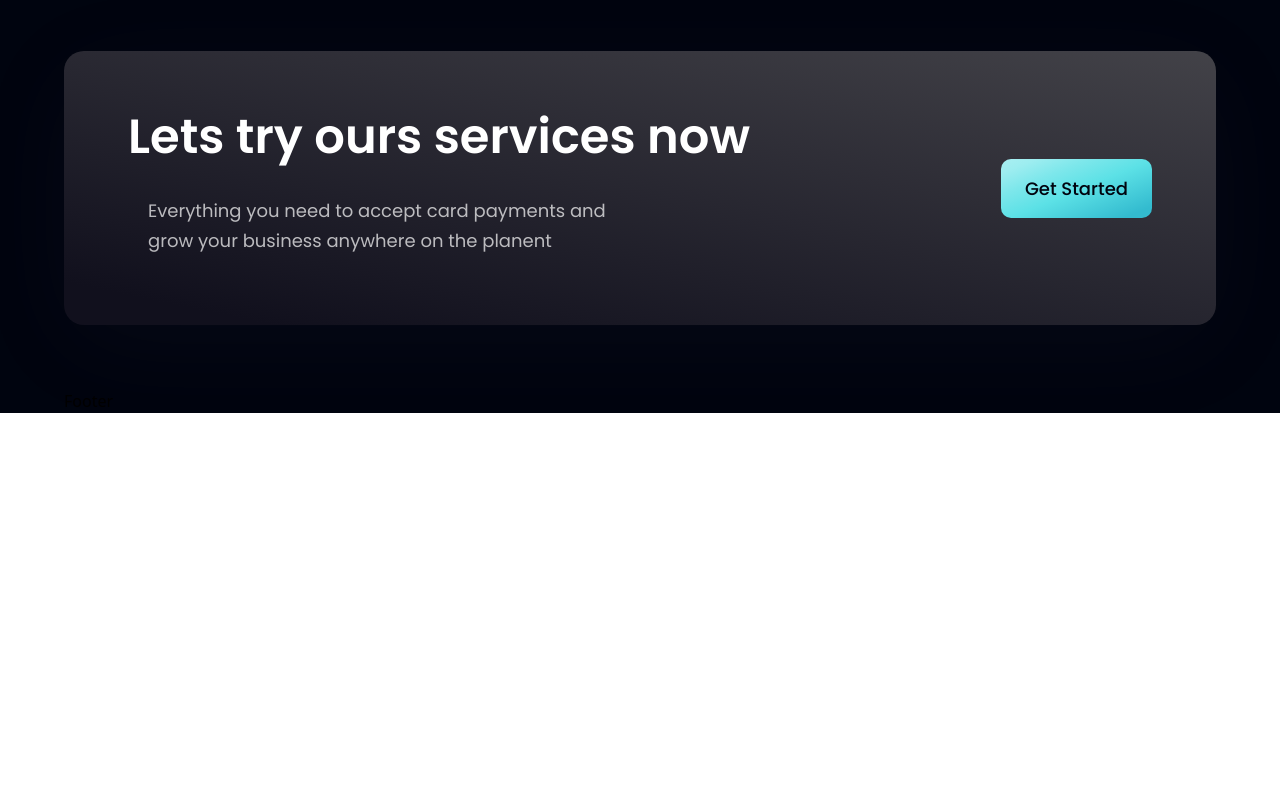
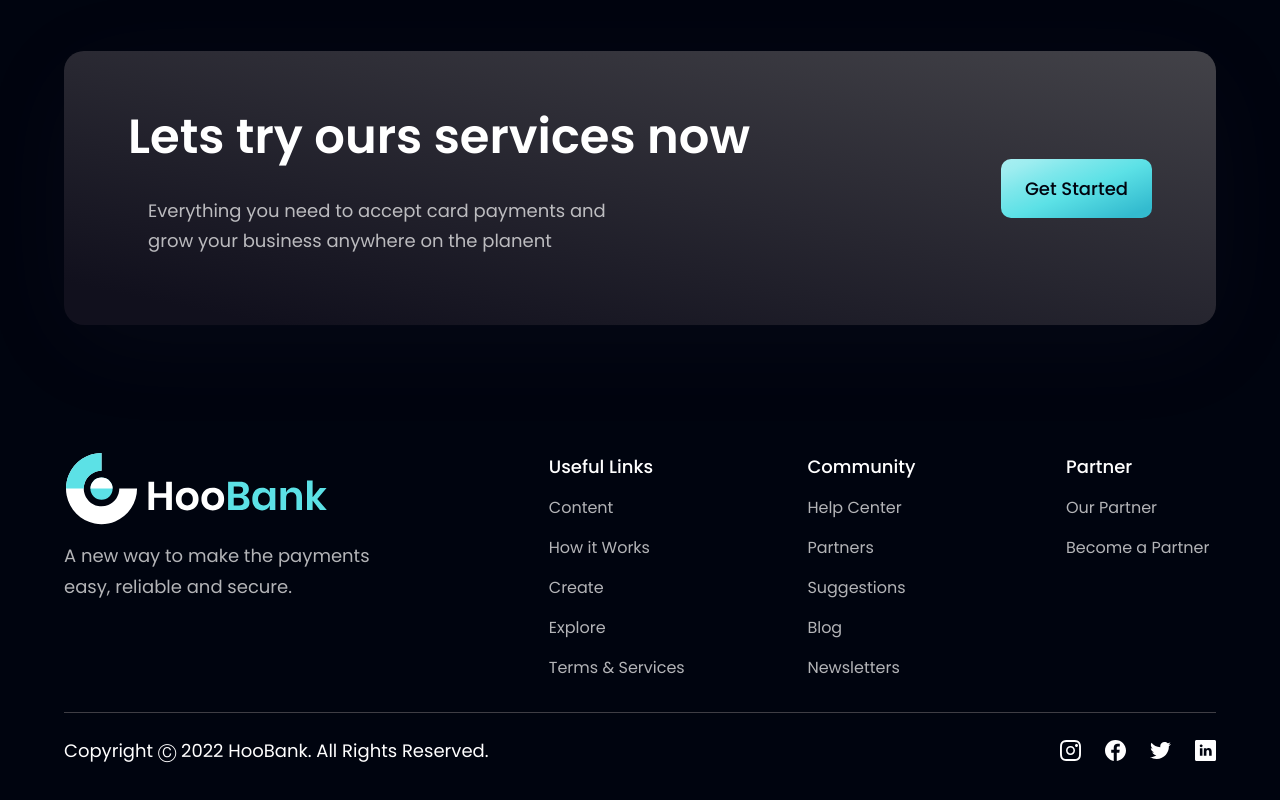
Before and after one commit to Gracious265/modern-ui, a React (Vite) app: page / in a window 1280 px wide. Shown: the part 4097-4897 px from the top of the page. Before the commit the page ends 4510 px from the top, so only its background shows below. Built offline with nearby package versions, Linux system fonts and the light colour scheme.

Commit message:
footer component done

```diff
--- a/src/components/Footer.jsx
+++ b/src/components/Footer.jsx
@@ -1,9 +1,66 @@
 import React from 'react'
+import styles from "../style";
+import { logo } from "../assets";
+import { footerLinks, socialMedia } from "../constants";
 
-const Footer = () => {
-  return (
-    <div>Footer</div>
+const Footer = () => (
+    <section className={`${styles.flexCenter} ${styles.paddingY} flex-col `}>
+     <div className={`${styles.flexStart} md:flex-row flex-col mb-8 w-full`}>
+      <div className="flex-[1] flex flex-col justify-start mr-10">
+        <img
+          src={logo}
+          alt="hoobank"
+          className="w-[266px] h-[72.14px] object-contain"
+        />
+        <p className={`${styles.paragraph} mt-4 max-w-[312px]`}>
+          A new way to make the payments easy, reliable and secure.
+        </p>
+      </div>
+
+          <div className="flex-[1.5] w-full flex flex-row justify-between flex-wrap md:mt-0 mt-10">
+        {footerLinks.map((footerlink) => (
+          <div key={footerlink.title} className={`flex flex-col ss:my-0 my-4 min-w-[150px]`}>
+            <h4 className="font-poppins font-medium text-[18px] leading-[27px] text-white">
+              {footerlink.title}
+            </h4>
+            <ul className="list-none mt-4">
+              {footerlink.links.map((link, index) => (
+                <li
+                  key={link.name}
+                  className={`font-poppins font-normal text-[16px] leading-[24px] text-dimWhite hover:text-secondary cursor-pointer ${
+                    index !== footerlink.links.length - 1 ? "mb-4" : "mb-0"
+                  }`}
+                >
+                  {link.name}
+                </li>
+              ))}
+            </ul>
+          </div>
+        ))}
+      </div>
+    </div>
+
+    <div className="w-full flex justify-between items-center md:flex-row flex-col pt-6 border-t-[1px] border-t-[#3F3E45]">
+      <p className="font-poppins font-normal text-center text-[18px] leading-[27px] text-white">
+        Copyright Ⓒ 2022 HooBank. All Rights Reserved.
+      </p>
+
+      <div className="flex flex-row md:mt-0 mt-6">
+        {socialMedia.map((social, index) => (
+          <img
+            key={social.id}
+            src={social.icon}
+            alt={social.id}
+            className={`w-[21px] h-[21px] object-contain cursor-pointer ${
+              index !== socialMedia.length - 1 ? "mr-6" : "mr-0"
+            }`}
+            onClick={() => window.open(social.link)}
+          />
+        ))}
+      </div>
+      </div>
+
+    </section>
   )
-}
 
 export default Footer
--- a/src/components/Testimonials.jsx
+++ b/src/components/Testimonials.jsx
@@ -14,7 +14,7 @@
         <h1 className={styles.heading2}>What people are <br className='sm:block hidden'/>saying about us
         </h1>
         <div className='w-full md:mt-0 mt-6'>
-          <p className='text-left max-w-[450px]'>Everything you need to accept card payments and grow your business
+          <p className={`${styles.paragraph} text-left max-w-[450px]`}>Everything you need to accept card payments and grow your business
           anywhere on the planet.</p>
         </div>
       </div>
```
